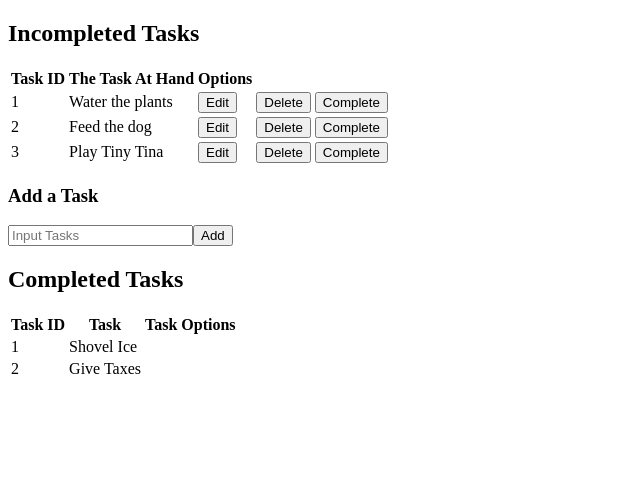
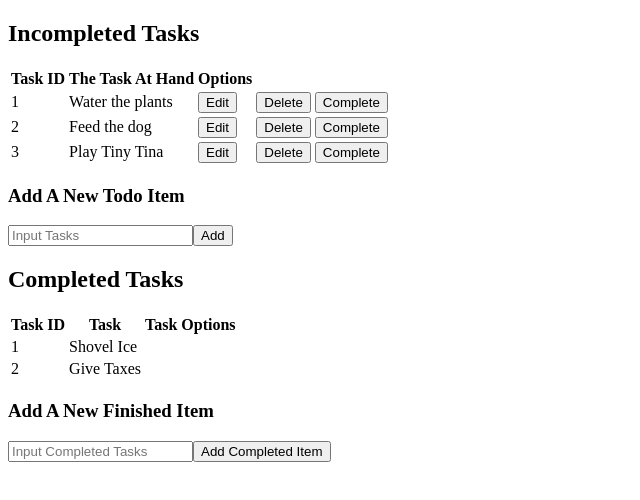
Before and after one commit to nedel20/vettect-project-2, a React (Create React App) app: page / in a window 1280 px wide. Shown: the top 500 px of the page, without its empty margins (0-640 px from the left). Built offline with nearby package versions, Linux system fonts and the light colour scheme.

Commit message:
add button for complete table works

```diff
--- a/src/App.js
+++ b/src/App.js
@@ -1,6 +1,7 @@
 import React from "react";
 import { useState } from "react";
 import AddContentForm from "./Components/Button Components/AddContentForm";
+import AddCompleteContentForm from "./Components/Button Components/AddCompleteContentForm";
 import CompleteTable from "./Components/CompleteTable";
 import IncompleteTable from "./Components/IncompleteTable";
 import data from "./data.json";
@@ -11,10 +12,20 @@ import data2 from "./data2.json";
  * AddContentForm pass in props to form to  allow access
  */
 function App() {
-  // passing in data from data file and updating state with data
+  // passing in data from data file and updating state with data for incomplete table
   const [taskList, setTasks] = useState(data);
 
+  //  passing in data from data file and updating state with data for completed table
+  const [newTaskList, setNewTaskList] = useState(data2);
+
+  // UseState Variables for Add input form for Incomplete Table
   const [addFormData, setAddFormData] = useState({
+    id: "",
+    chore: "",
+  });
+
+  // UseState Variables for Add input form for Completed Table
+  const [addCompleteFormData, setAddCompleteFormData] = useState({
     id: "",
     chore: "",
   });
@@ -25,14 +36,6 @@ function App() {
     id: "",
     chore: "",
   });
-
-  const [newTaskList, setNewTaskList] = useState(data2);
-
-  // Creates a new array with contents of the old array in addition to the tasks that needs to be added
-  // sets the tasks list to be the new array
-
-
-
 
   const handleAddFormSubmit = (event) => {
     event.preventDefault();
@@ -50,13 +53,17 @@ function App() {
     event.preventDefault();
 
     const newTask = {
-      id: addFormData.id,
-      chore: addFormData.chore,
+      id: addCompleteFormData.id,
+      chore: addCompleteFormData.chore,
     };
 
-    const newTasks = [...taskList, newTask];
+    const newTasks = [...newTaskList, newTask];
     setNewTaskList(newTasks);
   }
+
+
+
+
 
   const createNewTableData = (task) => {
 
@@ -74,16 +81,23 @@ function App() {
         createNewTableData ={createNewTableData }
       />
 
-      <h3>Add a Task</h3>
+      <h3>Add A New Todo Item</h3>
 
       <AddContentForm
         handleAddFormSubmit={handleAddFormSubmit}
-        setTasks={setTasks}
+
         addFormData={addFormData}
         setAddFormData={setAddFormData}
       />
 
-      <CompleteTable newTaskList={newTaskList} completeTask={completeTask} />
+      <CompleteTable newTaskList={newTaskList}/>
+
+      <h3>Add A New Finished Item</h3>
+
+      <AddCompleteContentForm
+      addCompleteFormData={addCompleteFormData}
+      setAddCompleteFormData={setAddCompleteFormData}
+      handleAddCompleteFormSubmit={handleAddCompleteFormSubmit}/>
     </div>
   );
 }
--- a/src/Components/Button Components/AddCompleteContentForm.jsx
+++ b/src/Components/Button Components/AddCompleteContentForm.jsx
@@ -0,0 +1,40 @@
+import React from "react";
+import { useRef } from "react";
+
+const AddCompleteContentForm = ({
+  handleAddCompleteFormSubmit,
+  addCompleteFormData,
+  setAddCompleteFormData,
+}) => {
+  // creating form to input task to table and submit
+
+  // variable to pass data using useRef()
+  const taskRef = useRef();
+
+  // Create form to handle submitted data
+  const handleAddCompleteFormChange = (event) => {
+    event.preventDefault();
+
+    const fieldName = event.target.getAttribute("name");
+    const fieldValue = event.target.value;
+
+    const newFormData = { ...addCompleteFormData };
+    newFormData[fieldName] = fieldValue;
+
+    setAddCompleteFormData(newFormData);
+  };
+
+  return (
+    <form onSubmit={handleAddCompleteFormSubmit}>
+      <input
+        name="chore"
+        placeholder="Input Completed Tasks"
+        ref={taskRef}
+        onChange={handleAddCompleteFormChange}
+      />
+      <button type="submit">Add Completed Item</button>
+    </form>
+  );
+};
+
+export default AddCompleteContentForm;
--- a/src/Components/CompleteTable.jsx
+++ b/src/Components/CompleteTable.jsx
@@ -1,7 +1,6 @@
 import React  from "react";
-import IncompleteTable from "./IncompleteTable";
-import { useState } from "react";
-import data2 from "../data2.json";
+
+
 
 const CompleteTable = ({
   newTaskList,
```
Also changed, not shown: src/Components/Button Components/AddContentForm.jsx (+14 -10 lines).
